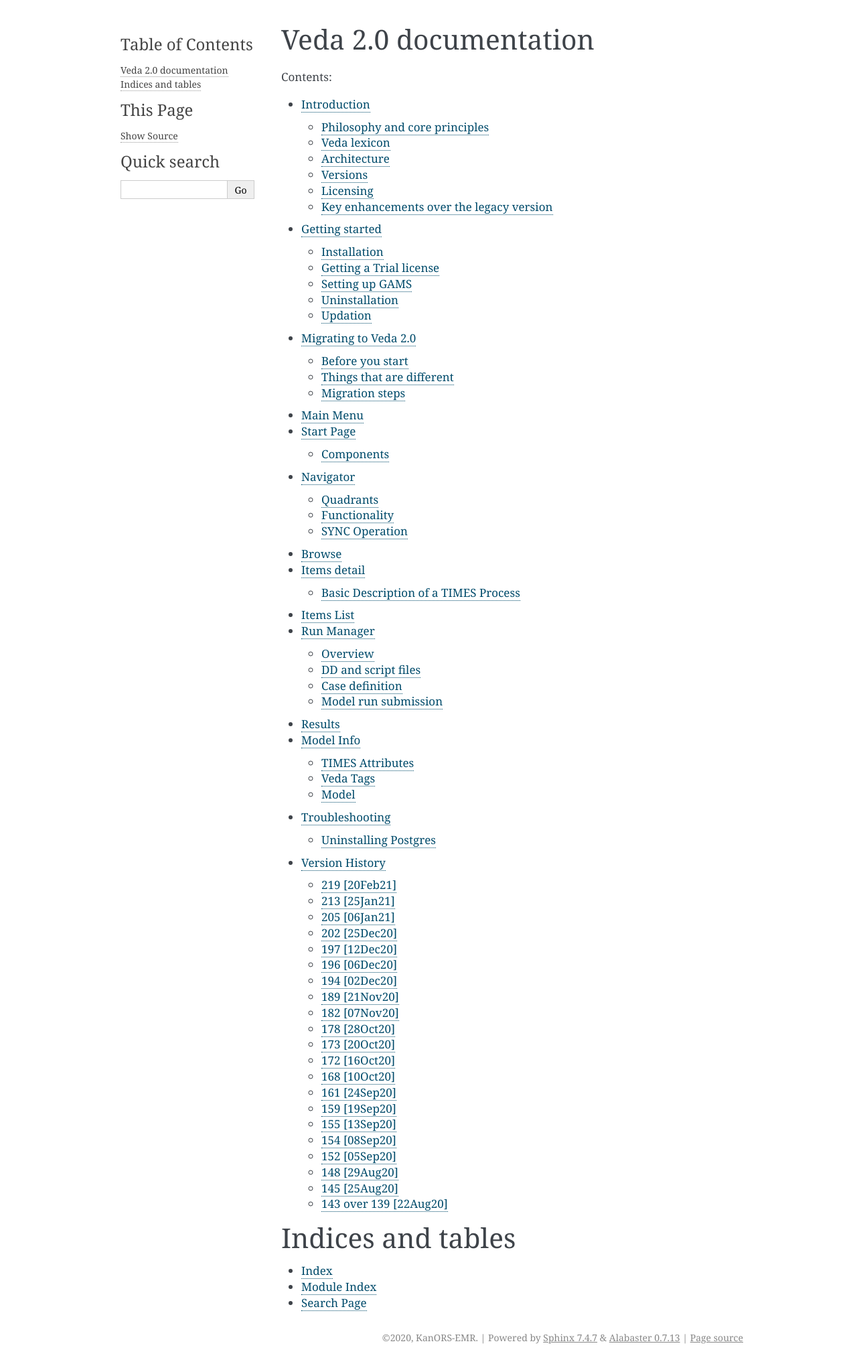
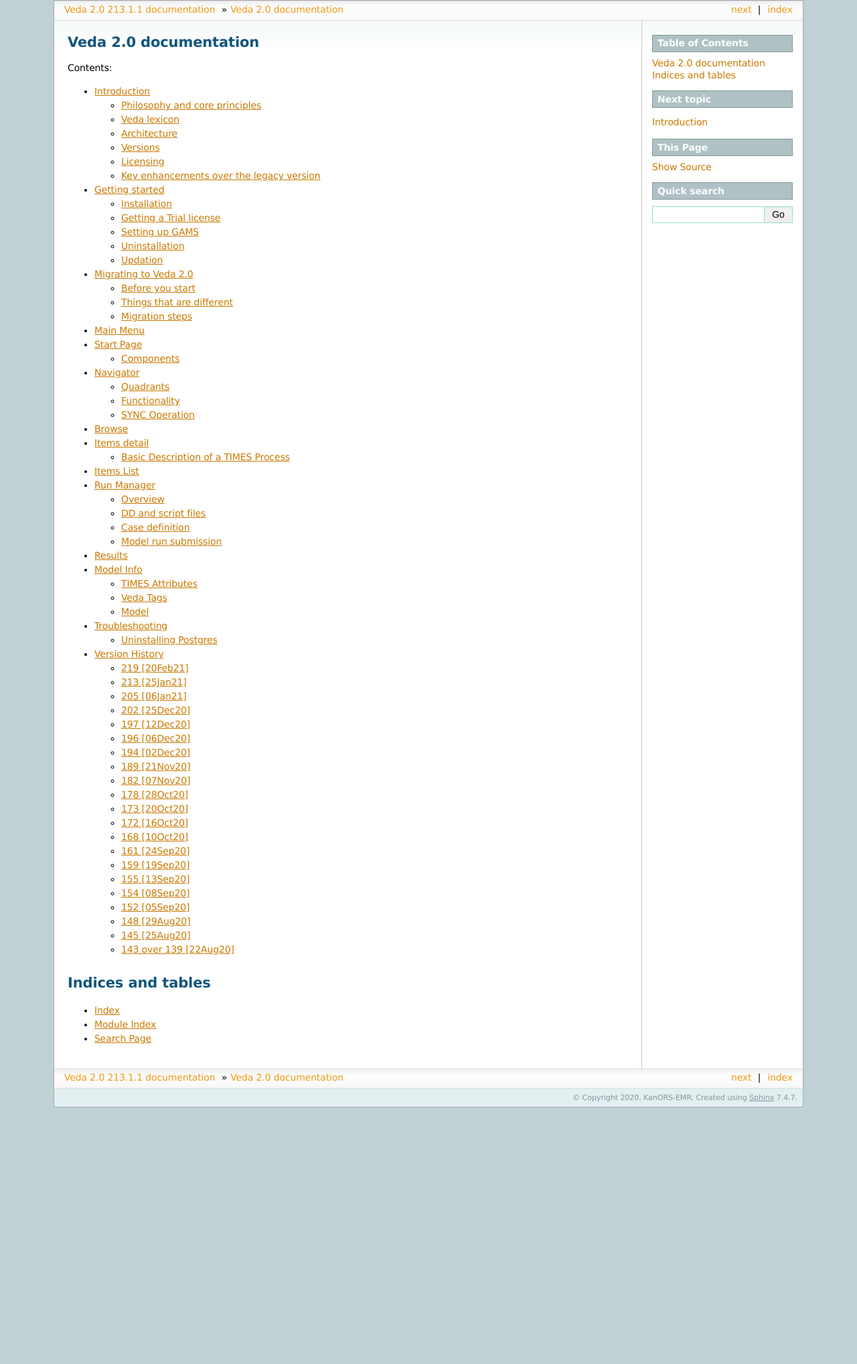
Before and after one commit to kanors-emr/Veda-documentation, a Sphinx documentation site: the page built from docs/source/index.rst, in a window 1280 px wide. Shown: the whole page at 67% size. Built offline with Sphinx 7.4.7, drawn with Linux system fonts in a browser that asks for light colours; after the commit the page ends 1653 px from its top, so only the background shows below that.

Commit message:
trying a different theme

```diff
--- a/docs/source/conf.py
+++ b/docs/source/conf.py
@@ -49,6 +49,7 @@
 # a list of builtin themes.
 #
 # html_theme = 'alabaster'
+html_theme = 'sphinxdoc'
 
 # Add any paths that contain custom static files (such as style sheets) here,
 # relative to this directory. They are copied after the builtin static files,
```
